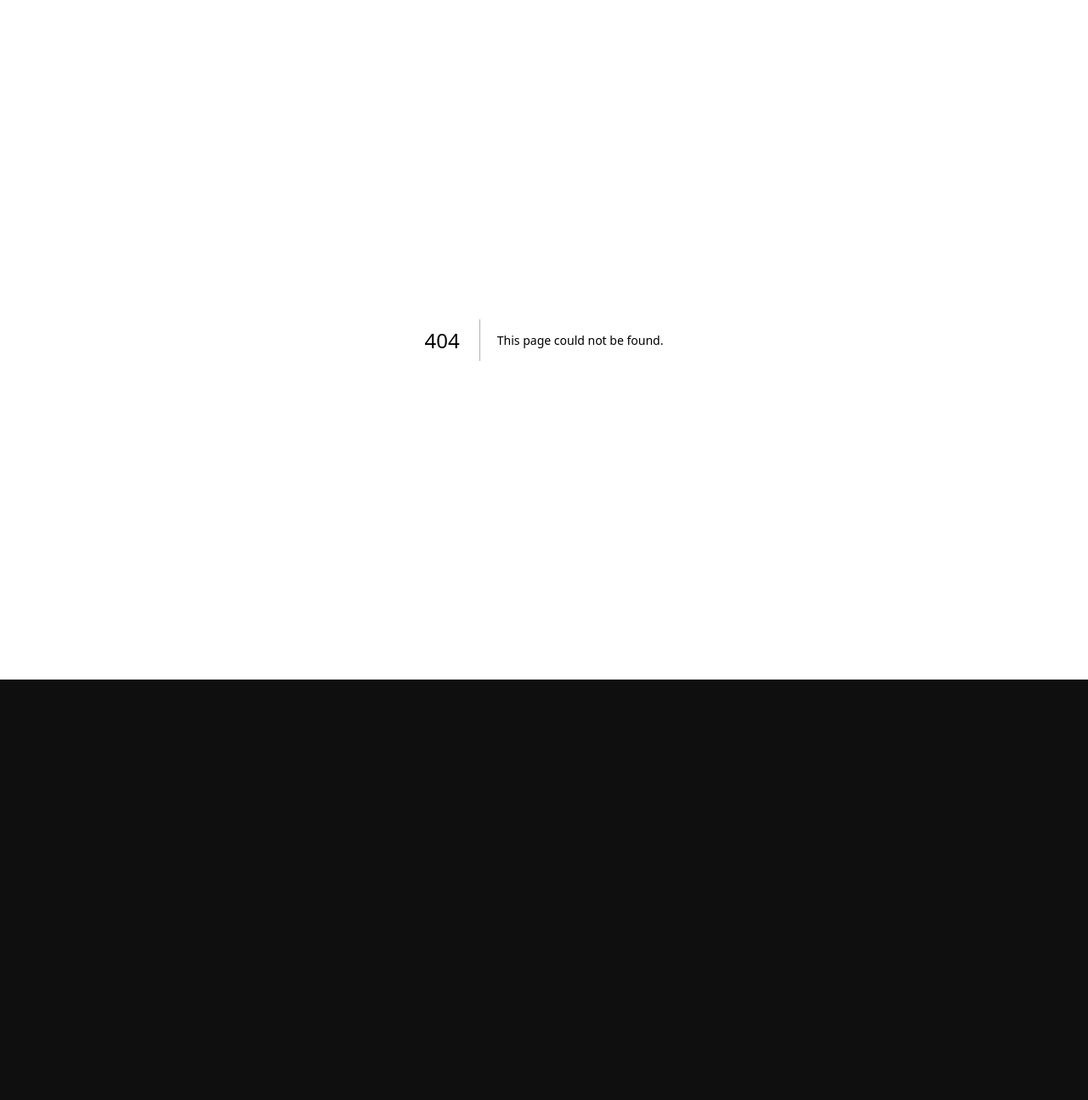
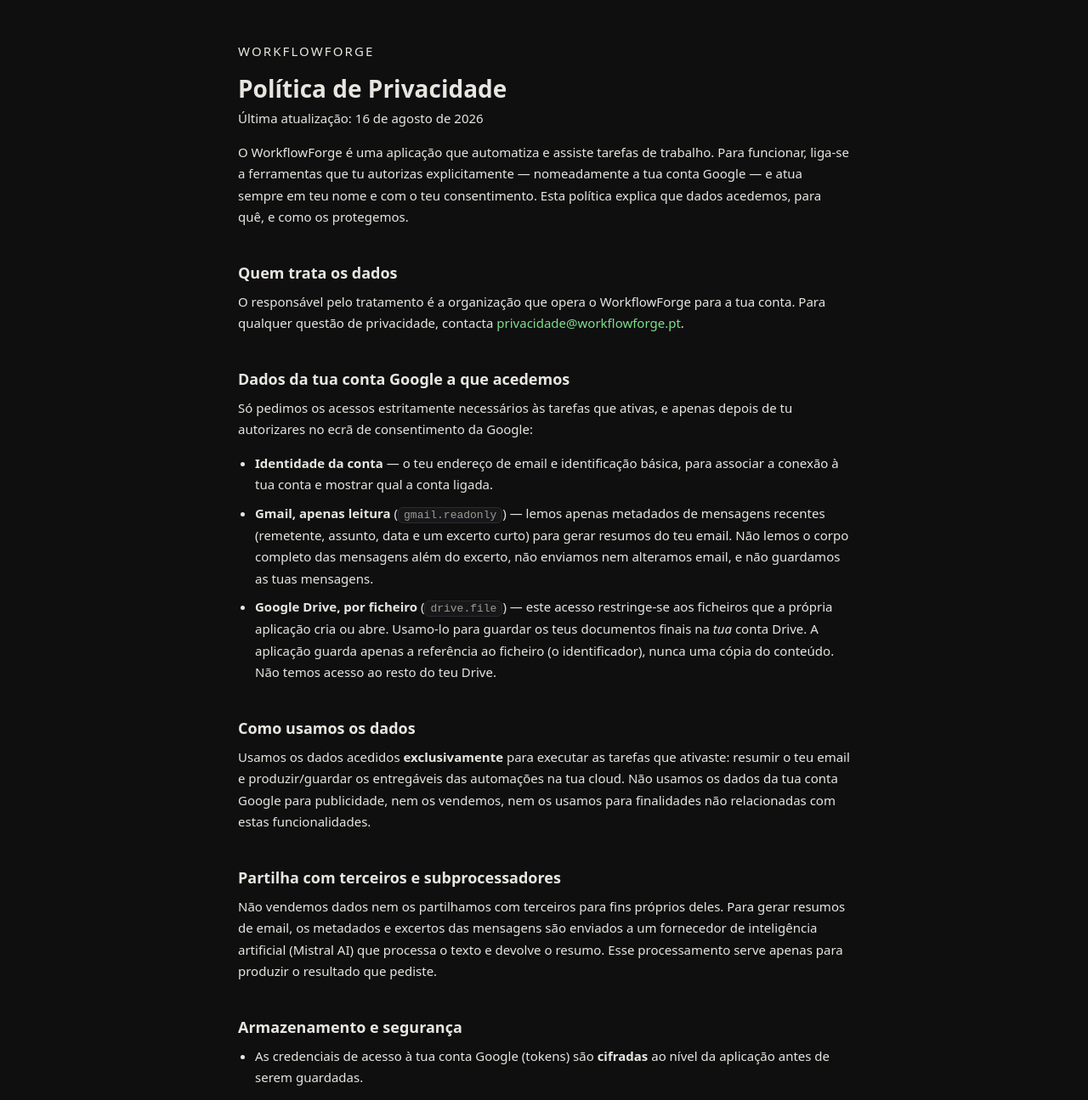
Before and after one commit to vitorhribeiro-code/WorflowForgeDashboard, a Next.js app: page /privacidade in a window 1280 px wide. Before the commit this address had no page. Shown: the top 1295 px of the page at 85% size. Before the commit the page ends 800 px from the top, so only its background shows below. Built offline with nearby package versions, Linux system fonts and the light colour scheme.

Commit message:
feat(legal): página pública de política de privacidade (/privacidade)

```diff
--- /dev/null
+++ b/src/app/privacidade/page.tsx
@@ -0,0 +1,229 @@
+import type { Metadata } from "next";
+
+/**
+ * Política de Privacidade — página PÚBLICA (fora do `.wf-app`).
+ *
+ * Serve dois fins:
+ *  1. Requisito da Google para publicar a app OAuth (App Domain → Privacy Policy).
+ *  2. Divulgação honesta de como os dados do utilizador Google são acedidos/usados.
+ *
+ * Regra de estilo (ver handoff §3): FORA do `.wf-app` NÃO se usam tokens `--wf-*`.
+ * Esta página usa só os tokens públicos do `:root` (`--bg`, `--panel`, `--border`,
+ * `--text`, `--muted`, `--accent`), pelo que é auto-contida e não toca o
+ * `globals.css`. Componente de servidor: conteúdo estático, sem interatividade.
+ */
+
+// Contacto de privacidade. ⚠️ Vitor: confirma/troca este email por uma caixa real.
+const CONTACT_EMAIL = "privacidade@workflowforge.pt";
+const LAST_UPDATED = "16 de agosto de 2026";
+
+export const metadata: Metadata = {
+  title: "Política de Privacidade · WorkflowForge",
+  description:
+    "Como o WorkflowForge acede, usa, armazena e partilha os dados da tua conta Google.",
+  robots: { index: true, follow: true },
+};
+
+const css = `
+.legal {
+  min-height: 100vh;
+  padding: 48px 24px 96px;
+  display: flex;
+  justify-content: center;
+}
+.legal__inner {
+  width: 100%;
+  max-width: 720px;
+}
+.legal a { color: var(--sel-bg); text-decoration: none; }
+.legal a:hover { text-decoration: underline; }
+.legal__brand {
+  font-size: 13px;
+  letter-spacing: 0.14em;
+  text-transform: uppercase;
+  color: var(--muted);
+  margin: 0 0 24px;
+}
+.legal h1 {
+  font-size: 28px;
+  line-height: 1.2;
+  margin: 0 0 6px;
+}
+.legal__meta {
+  color: var(--muted);
+  font-size: 14px;
+  margin: 0 0 32px;
+}
+.legal h2 {
+  font-size: 18px;
+  margin: 36px 0 10px;
+  padding-top: 4px;
+}
+.legal p { font-size: 15px; line-height: 1.7; margin: 0 0 14px; color: var(--text); }
+.legal ul { margin: 0 0 14px; padding-left: 20px; }
+.legal li { font-size: 15px; line-height: 1.7; margin: 0 0 8px; }
+.legal code {
+  background: var(--panel);
+  border: 1px solid var(--border);
+  border-radius: 6px;
+  padding: 1px 6px;
+  font-size: 13px;
+}
+.legal__note {
+  background: var(--panel);
+  border: 1px solid var(--border);
+  border-radius: 12px;
+  padding: 16px 18px;
+  margin: 0 0 14px;
+}
+.legal__footer {
+  margin-top: 40px;
+  padding-top: 20px;
+  border-top: 1px solid var(--border);
+  color: var(--muted);
+  font-size: 13px;
+}
+`;
+
+export default function PrivacyPolicyPage() {
+  return (
+    <main className="legal">
+      <style dangerouslySetInnerHTML={{ __html: css }} />
+      <div className="legal__inner">
+        <p className="legal__brand">WorkflowForge</p>
+        <h1>Política de Privacidade</h1>
+        <p className="legal__meta">Última atualização: {LAST_UPDATED}</p>
+
+        <p>
+          O WorkflowForge é uma aplicação que automatiza e assiste tarefas de
+          trabalho. Para funcionar, liga-se a ferramentas que tu autorizas
+          explicitamente — nomeadamente a tua conta Google — e atua sempre em teu
+          nome e com o teu consentimento. Esta política explica que dados
+          acedemos, para quê, e como os protegemos.
+        </p>
+
+        <h2>Quem trata os dados</h2>
+        <p>
+          O responsável pelo tratamento é a organização que opera o WorkflowForge
+          para a tua conta. Para qualquer questão de privacidade, contacta{" "}
+          <a href={`mailto:${CONTACT_EMAIL}`}>{CONTACT_EMAIL}</a>.
+        </p>
+
+        <h2>Dados da tua conta Google a que acedemos</h2>
+        <p>
+          Só pedimos os acessos estritamente necessários às tarefas que ativas, e
+          apenas depois de tu autorizares no ecrã de consentimento da Google:
+        </p>
+        <ul>
+          <li>
+            <strong>Identidade da conta</strong> — o teu endereço de email e
+            identificação básica, para associar a conexão à tua conta e mostrar
+            qual a conta ligada.
+          </li>
+          <li>
+            <strong>Gmail, apenas leitura</strong> (
+            <code>gmail.readonly</code>) — lemos apenas metadados de mensagens
+            recentes (remetente, assunto, data e um excerto curto) para gerar
+            resumos do teu email. Não lemos o corpo completo das mensagens além
+            do excerto, não enviamos nem alteramos email, e não guardamos as tuas
+            mensagens.
+          </li>
+          <li>
+            <strong>Google Drive, por ficheiro</strong> (
+            <code>drive.file</code>) — este acesso restringe-se aos ficheiros que
+            a própria aplicação cria ou abre. Usamo-lo para guardar os teus
+            documentos finais na <em>tua</em> conta Drive. A aplicação guarda
+            apenas a referência ao ficheiro (o identificador), nunca uma cópia do
+            conteúdo. Não temos acesso ao resto do teu Drive.
+          </li>
+        </ul>
+
+        <h2>Como usamos os dados</h2>
+        <p>
+          Usamos os dados acedidos <strong>exclusivamente</strong> para executar
+          as tarefas que ativaste: resumir o teu email e produzir/guardar os
+          entregáveis das automações na tua cloud. Não usamos os dados da tua
+          conta Google para publicidade, nem os vendemos, nem os usamos para
+          finalidades não relacionadas com estas funcionalidades.
+        </p>
+
+        <h2>Partilha com terceiros e subprocessadores</h2>
+        <p>
+          Não vendemos dados nem os partilhamos com terceiros para fins próprios
+          deles. Para gerar resumos de email, os metadados e excertos das
+          mensagens são enviados a um fornecedor de inteligência artificial
+          (Mistral AI) que processa o texto e devolve o resumo. Esse
+          processamento serve apenas para produzir o resultado que pediste.
+        </p>
+
+        <h2>Armazenamento e segurança</h2>
+        <ul>
+          <li>
+            As credenciais de acesso à tua conta Google (tokens) são{" "}
+            <strong>cifradas</strong> ao nível da aplicação antes de serem
+            guardadas.
+          </li>
+          <li>
+            Os documentos finais ficam na <em>tua</em> cloud; guardamos apenas
+            referências, não os ficheiros.
+          </li>
+          <li>
+            Ficheiros intermédios de processamento são temporários e expiram
+            automaticamente.
+          </li>
+        </ul>
+
+        <h2>Retenção</h2>
+        <p>
+          Mantemos as tuas conexões e referências enquanto a tua conta estiver
+          ativa e a usar as automações. Quando revogas o acesso ou a tua conta é
+          desativada, as credenciais associadas deixam de ser utilizáveis e são
+          removidas.
+        </p>
+
+        <h2>Os teus direitos e controlo</h2>
+        <p>
+          Podes, a qualquer momento, rever e revogar o acesso da aplicação à tua
+          conta Google — no painel do WorkflowForge (na secção das tuas conexões)
+          ou diretamente em{" "}
+          <a
+            href="https://myaccount.google.com/permissions"
+            target="_blank"
+            rel="noopener noreferrer"
+          >
+            myaccount.google.com/permissions
+          </a>
+          . Ao abrigo do RGPD, tens ainda direito de acesso, retificação e
+          apagamento dos teus dados; para exercê-los, contacta{" "}
+          <a href={`mailto:${CONTACT_EMAIL}`}>{CONTACT_EMAIL}</a>.
+        </p>
+
+        <h2>Uso limitado dos dados Google</h2>
+        <div className="legal__note">
+          <p style={{ margin: 0 }}>
+            O uso que o WorkflowForge faz das informações recebidas das APIs da
+            Google cumpre a{" "}
+            <a
+              href="https://developers.google.com/terms/api-services-user-data-policy"
+              target="_blank"
+              rel="noopener noreferrer"
+            >
+              Política de Dados de Utilizador dos Serviços de API da Google
+            </a>
+            , incluindo os requisitos de Uso Limitado (Limited Use).
+          </p>
+        </div>
+
+        <h2>Alterações a esta política</h2>
+        <p>
+          Podemos atualizar esta política para refletir mudanças na aplicação ou
+          na lei. A data de última atualização acima indica a versão em vigor.
+        </p>
+
+        <div className="legal__footer">
+          WorkflowForge · Dashboard de Automações
+        </div>
+      </div>
+    </main>
+  );
+}
```
